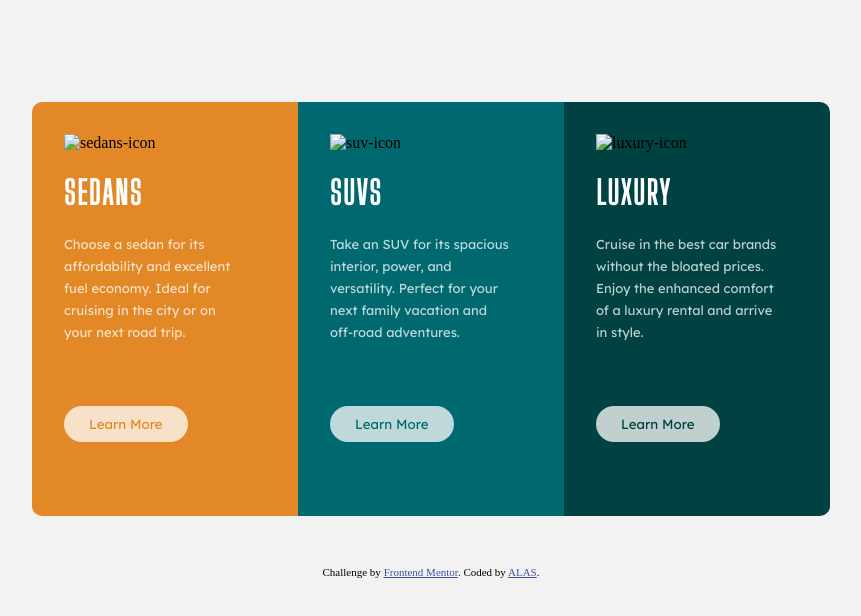
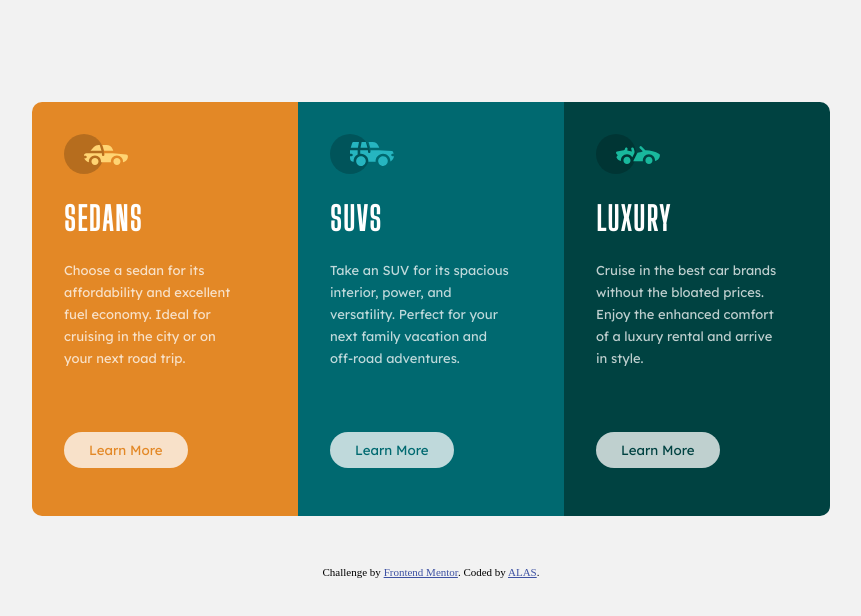
Before and after one commit to ALAS08/3-column-preview-card-component-main, a plain HTML site: page index.html in a window 1280 px wide. Shown: the whole page, without its empty margins (209-1070 px from the left). Drawn offline with Linux system fonts and the light colour scheme; the site is published under a folder, as on GitHub Pages, so addresses that start at the root find nothing.

Commit message:
Update index.html

```diff
--- a/index.html
+++ b/index.html
@@ -103,7 +103,7 @@
     <div class="main-container">
       <div class="sedans">
         <img
-          src="/images/icon-sedans.svg"
+          src="./images/icon-sedans.svg"
           alt="sedans-icon"
         />
         <h1>SEDANS</h1>
@@ -115,7 +115,7 @@
       </div>
       <div class="suv">
         <img
-          src="/images/icon-suvs.svg"
+          src="./images/icon-suvs.svg"
           alt="suv-icon"
         />
         <h1>SUVS</h1>
@@ -127,7 +127,7 @@
       </div>
       <div class="luxury">
         <img
-          src="/images/icon-luxury.svg"
+          src="./images/icon-luxury.svg"
           alt="luxury-icon"
         />
         <h1>LUXURY</h1>
```
